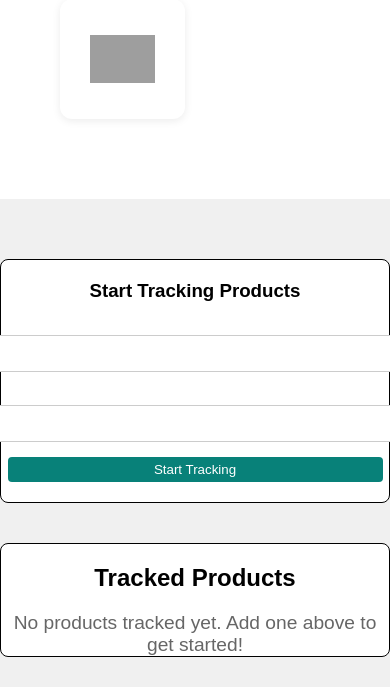
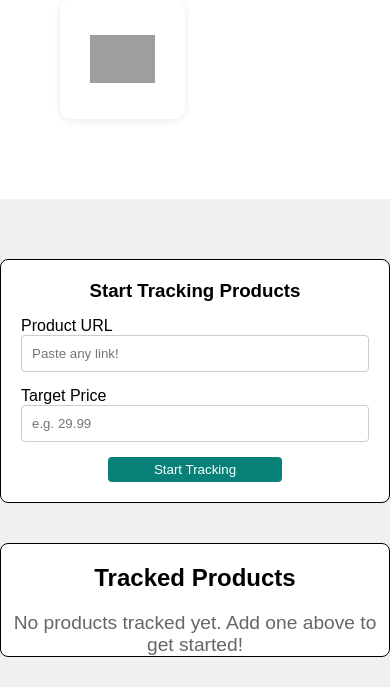
Before and after one commit to Uneeb-Ashfaq/Pricly, a Flask app: page / in a window 390 px wide; the page is wider, and only the part inside the window is pictured. Shown: the part 1792-2479 px from the top of that part. Run offline with Flask 3, Linux system fonts and the light colour scheme; grey boxes are pictures that could not be loaded.

Commit message:
Fixed css

```diff
--- a/static/css/main.css
+++ b/static/css/main.css
@@ -149,12 +149,19 @@ header h1 {
     display: flex;
     flex-direction: column;
     align-items: center;
+
+}
+
+.track-form {
+  width: 100%;
+  max-width: 750px;   /* keeps your nice desktop width */
 }
 input{
     padding: 10px;
     border: 1px solid #cccccc;
     border-radius: 4px;
-    width: 750px;
+    width: 100%;
+    max-width: 750px;
 }
 button {
     padding: 5px;
@@ -290,11 +297,3 @@ button:hover {
 
 
 }
-
-/* Tablet */
-@media (max-width: 1024px) and (min-width: 769px) {
-    .body-section {
-        max-width: 700px;
-        padding: 40px 30px;
-    }
-}
```
Also changed, not shown: scraper.py (+2 -5 lines).
